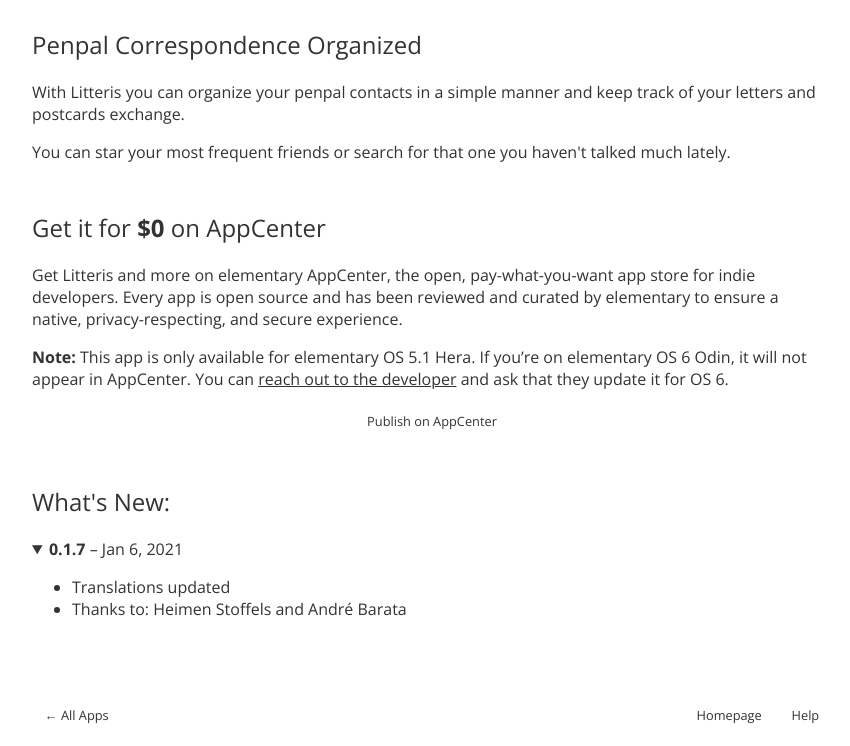
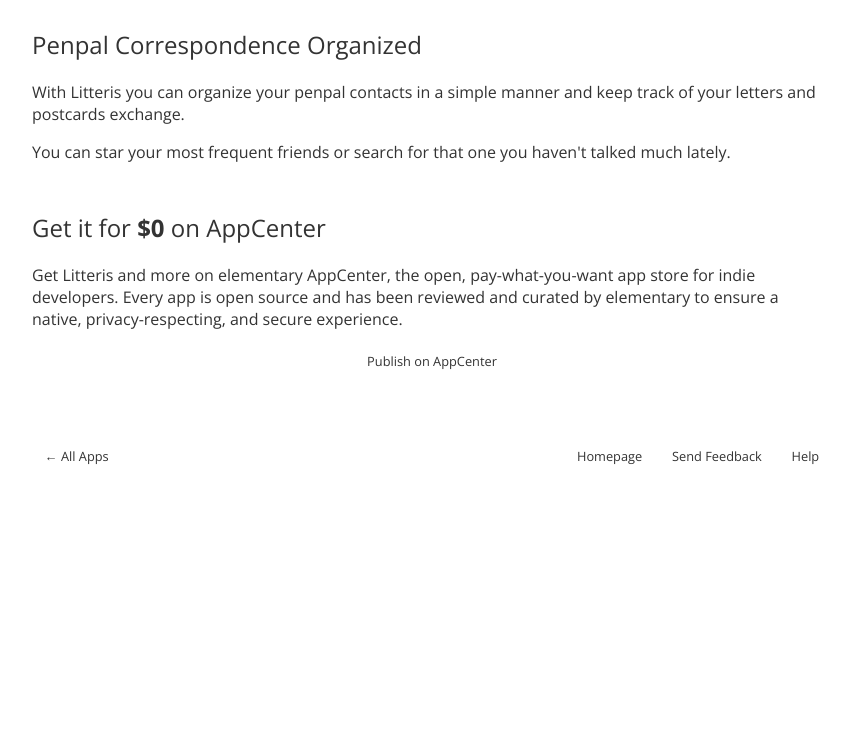
Before and after one commit to elementary/appcenter-web, a Jekyll site: the page built from _apps/com.github.raibtoffoletto.litteris.md, in a window 1280 px wide. Shown: the part 448-1194 px from the top of the page, without its empty margins (208-1058 px from the left). Built offline with Jekyll 4.4.1, drawn with Linux system fonts in a browser that asks for light colours; nearby versions of some CDN libraries; after the commit the page ends 935 px from its top, so only the background shows below that.

```diff
--- a/_apps/com.github.raibtoffoletto.litteris.md
+++ b/_apps/com.github.raibtoffoletto.litteris.md
@@ -5,32 +5,21 @@ summary: "Penpal Correspondence Organized"
 developer: "Raí B. Toffoletto"
 homepage: https://toffoletto.me
 help_page: https://raibtoffoletto.github.io/litteris
-bugtracker: false
-dist: hera
+bugtracker: https://github.com/raibtoffoletto/litteris/issues
+dist: flatpak
 screenshots:
-  - https://appstream.elementary.io/appcenter/media/bionic/com/github/raibtoffoletto.litteris/D12548192288277B4CF292E7A56C8F9B/screenshots/image-1_orig.png
+  - https://raw.githubusercontent.com/raibtoffoletto/litteris/master/data/com.github.raibtoffoletto.litteris.screenshot.png
 icons:
-  "64": https://appstream.elementary.io/appcenter/media/bionic/com/github/raibtoffoletto.litteris/D12548192288277B4CF292E7A56C8F9B/icons/64x64/com.github.raibtoffoletto.litteris_com.github.raibtoffoletto.litteris.png
-  "128": https://appstream.elementary.io/appcenter/media/bionic/com/github/raibtoffoletto.litteris/D12548192288277B4CF292E7A56C8F9B/icons/128x128/com.github.raibtoffoletto.litteris_com.github.raibtoffoletto.litteris.png
-  "64@2": https://appstream.elementary.io/appcenter/media/bionic/com/github/raibtoffoletto.litteris/D12548192288277B4CF292E7A56C8F9B/icons/64x64@2/com.github.raibtoffoletto.litteris_com.github.raibtoffoletto.litteris.png
+  '64': https://flatpak.elementary.io/repo/appstream/x86_64/icons/64x64/com.github.raibtoffoletto.litteris.png
+  '128': https://flatpak.elementary.io/repo/appstream/x86_64/icons/128x128/com.github.raibtoffoletto.litteris.png
 color:
   primary: "#ffa154"
   primary-text: "#0e141f"
 price: 0
 releases:
-- version: 0.1.7
-  unix-timestamp: 1609891200
-  description: |-
-    <ul>
 
-      <li>Translations updated</li>
-
-      <li>Thanks to: Heimen Stoffels and André Barata</li>
-
-    </ul>
-redirect_from:
-  - /com.github.raibtoffoletto.litteris.desktop/
+redirect_from: /com.github.raibtoffoletto.litteris.desktop/
 ---
 
 <p>With Litteris you can organize your penpal contacts in a simple manner and keep track of your letters and postcards exchange.</p>
-<p>You can star your most frequent friends or search for that one you haven&apos;t talked much lately.</p>
+<p>You can star your most frequent friends or search for that one you haven't talked much lately.</p>
```
